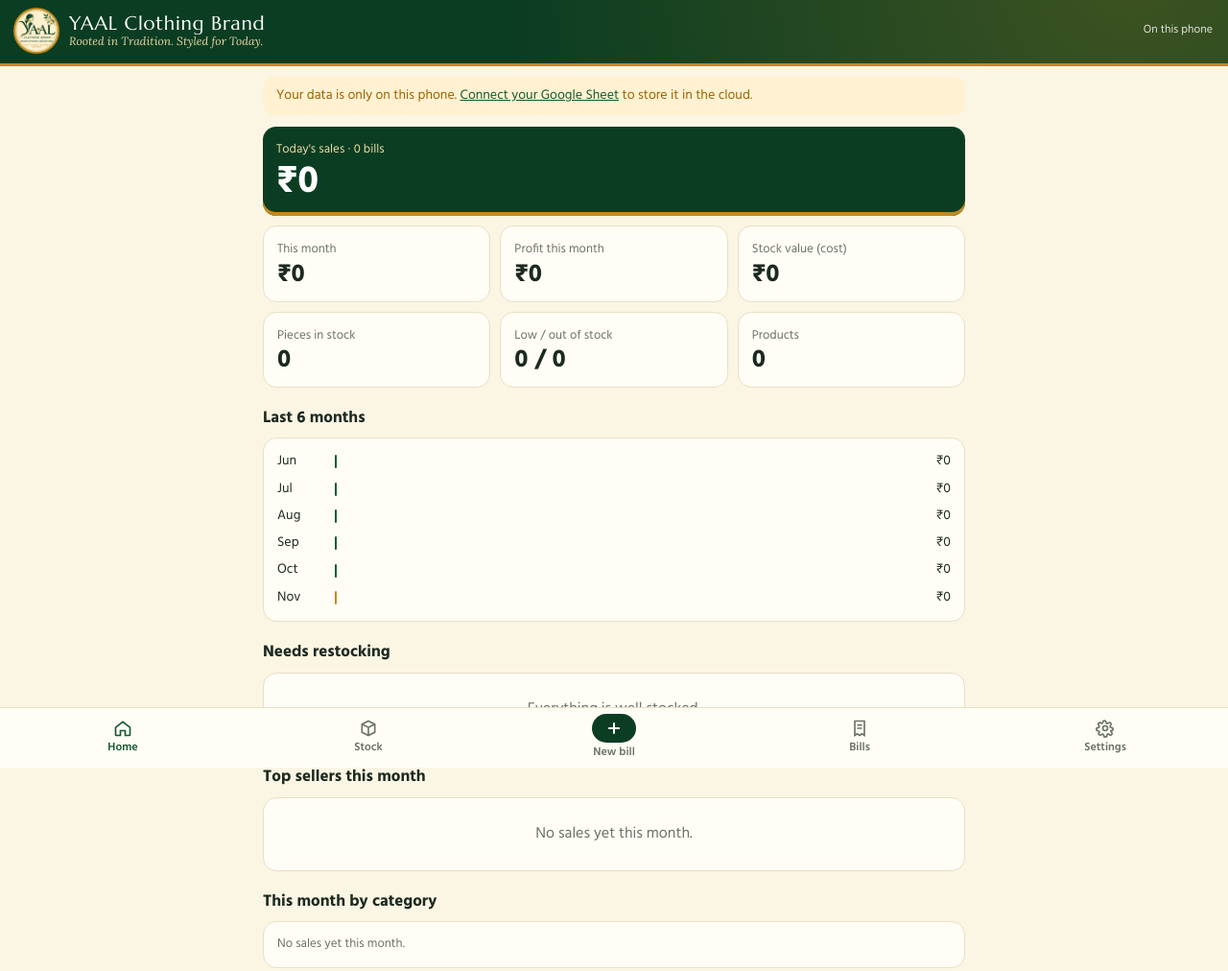
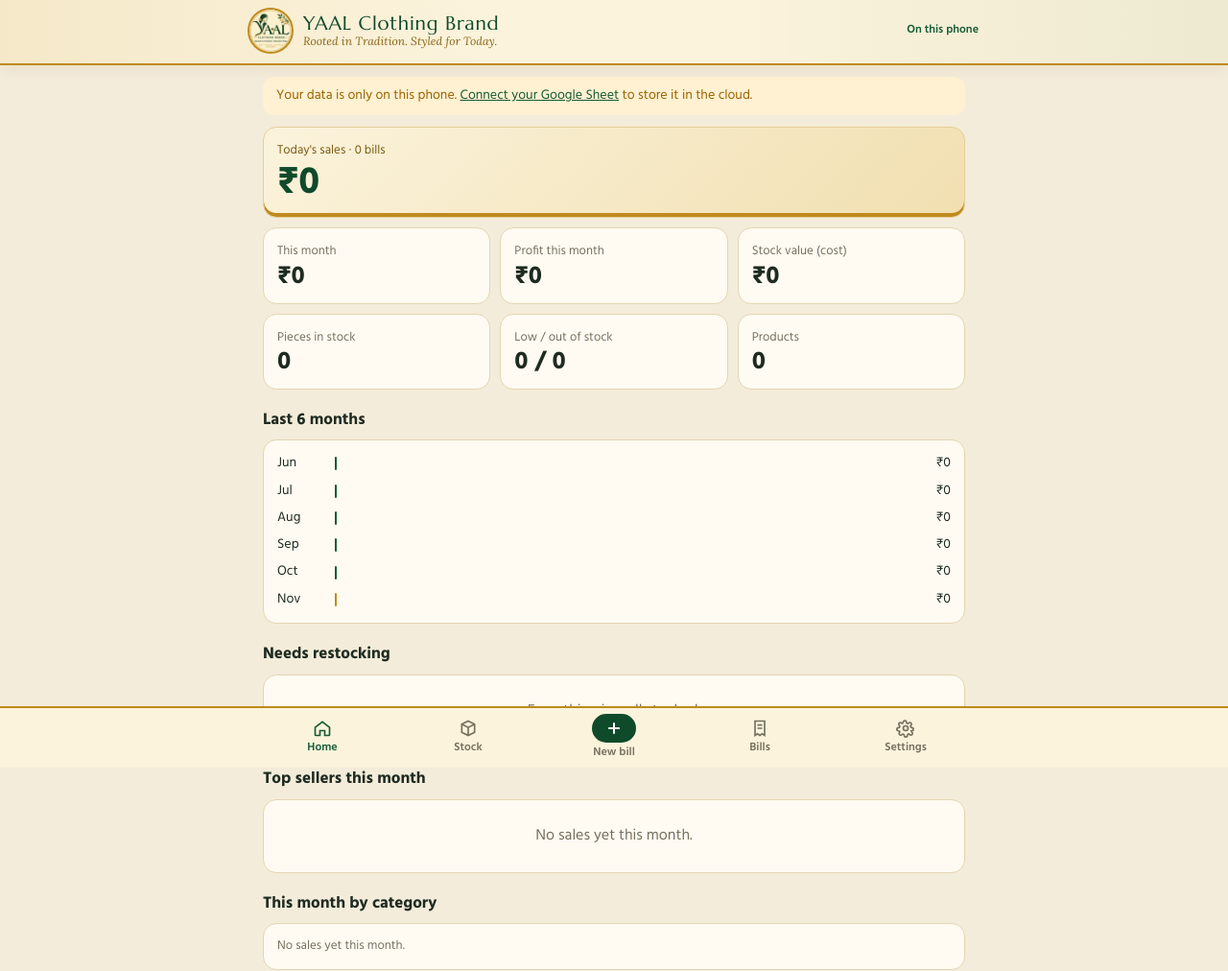
Before and after one commit to Munish-Raja/yaal, a plain HTML site: page index.html in a window 1280 px wide. Shown: the whole page at 96% size. Drawn offline with Linux system fonts and the light colour scheme.

Commit message:
Add files via upload

```diff
--- a/index.html
+++ b/index.html
@@ -3,7 +3,7 @@
 <head>
 <meta charset="utf-8">
 <meta name="viewport" content="width=device-width,initial-scale=1,maximum-scale=1">
-<meta name="theme-color" content="#0B3D22">
+<meta name="theme-color" content="#FBF3DC">
 <link rel="manifest" href="manifest.webmanifest">
 <link rel="icon" href="icon-192.png">
 <link rel="apple-touch-icon" href="icon-192.png">
@@ -16,23 +16,23 @@
    PICTURE: the working app itself - big totals, product rows, a bill that reads like a printed memo.
    COLOUR and TYPE: from the YAAL logo - deep leaf green ground, antique gold accent, warm cream surface; Marcellus for the shop name, Lora italic for the tagline, Hind for everything else.
    LAYOUT: top bar, one screen per task, bottom tab bar, sheets that slide up for forms. */
-:root{color-scheme:light dark;
---bg:light-dark(#FBF5E4,#0E1711);--card:light-dark(#FFFDF6,#17241B);--ink:light-dark(#1C2A20,#EEF0E6);--mute:light-dark(#6B7266,#A3AD9F);
---line:light-dark(#EADFC2,#2C3A2F);--maroon:#0B3D22;--maroon2:light-dark(#145A32,#7CC596);--gold:#C08A1E;--goldsoft:light-dark(#F7E9C4,#3A2F17);
+:root{color-scheme:light;
+--bg:light-dark(#F4ECDA,#F4ECDA);--card:light-dark(#FFFBF2,#FFFBF2);--ink:light-dark(#1E2B21,#1E2B21);--mute:light-dark(#76705F,#76705F);
+--line:light-dark(#E4D5B3,#E4D5B3);--maroon:#0F4A2A;--maroon2:light-dark(#165C35,#165C35);--gold:#C08A1E;--goldsoft:light-dark(#F7E9C4,#F7E9C4);--cream:#FBF3DC;
 --ok:light-dark(#1F7A45,#5FCB8B);--oksoft:light-dark(#E2F4E9,#16301F);--warn:light-dark(#9A6200,#F0B54A);--warnsoft:light-dark(#FFF1D1,#3A2C0E);
 --bad:light-dark(#B3261E,#FF8A80);--badsoft:light-dark(#FDE3E1,#3D1A18)}
-:root[data-theme=light]{color-scheme:light}:root[data-theme=dark]{color-scheme:dark}
+:root[data-theme]{color-scheme:light}
 *{box-sizing:border-box;min-width:0}
 html,body{height:100%}
 body{margin:0;background:var(--bg);color:var(--ink);font:16px/1.45 Hind,system-ui,sans-serif;overflow-x:clip;-webkit-tap-highlight-color:transparent}
 button,input,select,textarea{font:inherit;color:inherit}
-header.top{position:sticky;top:0;z-index:20;background:var(--maroon);color:#fff;padding:10px 16px 12px;display:flex;align-items:center;gap:12px;
-  background-image:radial-gradient(circle at 92% -40%,rgba(192,138,30,.28),transparent 55%);box-shadow:0 3px 0 var(--gold)}
+header.top{position:sticky;top:0;z-index:20;background:var(--cream);color:var(--maroon);padding:10px 16px 12px;display:flex;align-items:center;gap:12px;
+  background-image:linear-gradient(90deg,rgba(192,138,30,.10),transparent 40%,transparent 60%,rgba(15,74,42,.06));box-shadow:0 2px 0 var(--gold),0 6px 14px rgba(90,70,20,.08);padding-inline:max(16px,calc(50% - 380px))}
 .logo{width:44px;height:44px;border-radius:50%;flex:none;box-shadow:0 0 0 2px var(--gold);background:#FBF3DC}
 .brandbox{flex:1;min-width:0;line-height:1.1}
-.tag{font:italic 12px/1.2 Lora,Georgia,serif;color:#E9D9A6;white-space:nowrap;overflow:hidden;text-overflow:ellipsis}
+.tag{font:italic 12px/1.2 Lora,Georgia,serif;color:#8A6414;white-space:nowrap;overflow:hidden;text-overflow:ellipsis}
 .brand{font-family:Marcellus,Georgia,serif;font-size:20px;letter-spacing:.04em;line-height:1.15;white-space:nowrap;overflow:hidden;text-overflow:ellipsis}
-.sync{font-size:12px;opacity:.85;white-space:nowrap}
+.sync{font-size:12px;font-weight:600;color:var(--maroon2);white-space:nowrap}
 main{max-width:760px;margin:0 auto;padding:14px 14px 104px}
 .view{display:none}.view.on{display:block}
 h2{font-size:24px;line-height:1.1;margin:6px 0 12px}
@@ -43,8 +43,8 @@ h3{font-size:17px;margin:20px 0 8px}
 .kpi{background:var(--card);border:1px solid var(--line);border-radius:14px;padding:12px 14px}
 .kpi b{display:block;font-size:clamp(20px,5.5vw,26px);line-height:1.15;white-space:nowrap}
 .kpi span{font-size:13px;color:var(--mute)}
-.kpi.hero{grid-column:1/-1;background:var(--maroon);color:#fff;border:0;box-shadow:inset 0 -4px 0 var(--gold)}
-.kpi.hero span{color:#E9D9A6}.kpi.hero b{font-size:clamp(30px,9vw,40px)}
+.kpi.hero{grid-column:1/-1;background:linear-gradient(135deg,#FBF3DC,#F1DFB0);color:var(--maroon);border:1px solid #E4CF9A;box-shadow:inset 0 -4px 0 var(--gold)}
+.kpi.hero span{color:#7A5C14}.kpi.hero b{font-size:clamp(30px,9vw,40px)}
 .bars{display:grid;gap:8px}
 .bar{display:grid;grid-template-columns:52px minmax(0,1fr) 88px;align-items:center;gap:8px;font-size:14px}
 .bar i{display:block;height:14px;border-radius:7px;background:var(--maroon2);min-width:2px}
@@ -78,7 +78,7 @@ label{display:block;font-size:13px;font-weight:600;color:var(--mute);margin:10px
 .grid2{display:grid;grid-template-columns:repeat(2,minmax(0,1fr));gap:0 10px}
 .chips{display:flex;gap:6px;overflow-x:auto;padding:2px 0 8px;scrollbar-width:none}
 .chip{flex:none;min-height:36px;padding:0 14px;border-radius:99px;border:1px solid var(--line);background:var(--card);font-size:14px;cursor:pointer;white-space:nowrap}
-.chip.on{background:var(--ink);color:var(--bg);border-color:var(--ink)}
+.chip.on{background:var(--maroon);color:var(--cream);border-color:var(--maroon)}
 .seg{display:grid;grid-template-columns:1fr 1fr;background:var(--line);border-radius:12px;padding:3px;margin-bottom:12px}
 .seg button{min-height:40px;border:0;border-radius:10px;background:none;font-weight:600;cursor:pointer}
 .seg button.on{background:var(--card);box-shadow:0 1px 2px rgba(0,0,0,.12)}
@@ -97,7 +97,7 @@ label{display:block;font-size:13px;font-weight:600;color:var(--mute);margin:10px
 .totals .grand{font-size:24px;font-weight:700;border-top:2px dashed var(--line);padding-top:8px;margin-top:4px}
 .warnline{color:var(--bad);font-size:13px;font-weight:600}
 .fab{position:fixed;right:max(16px,calc(50% - 364px));bottom:84px;z-index:15;min-height:54px;padding:0 20px;border-radius:16px;border:0;background:var(--gold);color:#1C1606;font-weight:700;font-size:16px;box-shadow:0 6px 18px rgba(0,0,0,.22);cursor:pointer;display:flex;align-items:center;gap:6px}
-nav.tabs{position:fixed;left:0;right:0;bottom:0;z-index:20;background:var(--card);border-top:1px solid var(--line);display:grid;grid-template-columns:repeat(5,1fr);padding-bottom:env(safe-area-inset-bottom)}
+nav.tabs{position:fixed;left:0;right:0;bottom:0;z-index:20;background:var(--cream);border-top:2px solid var(--gold);padding-inline:max(0px,calc(50% - 380px));display:grid;grid-template-columns:repeat(5,1fr);padding-bottom:env(safe-area-inset-bottom)}
 nav.tabs button{border:0;background:none;min-height:62px;display:flex;flex-direction:column;align-items:center;justify-content:center;gap:2px;font-size:12px;font-weight:600;color:var(--mute);cursor:pointer}
 nav.tabs button.on{color:var(--maroon2)}
 nav.tabs button.on svg{stroke:var(--maroon2)}
```
Also changed, not shown: manifest.webmanifest, 1 other file.
